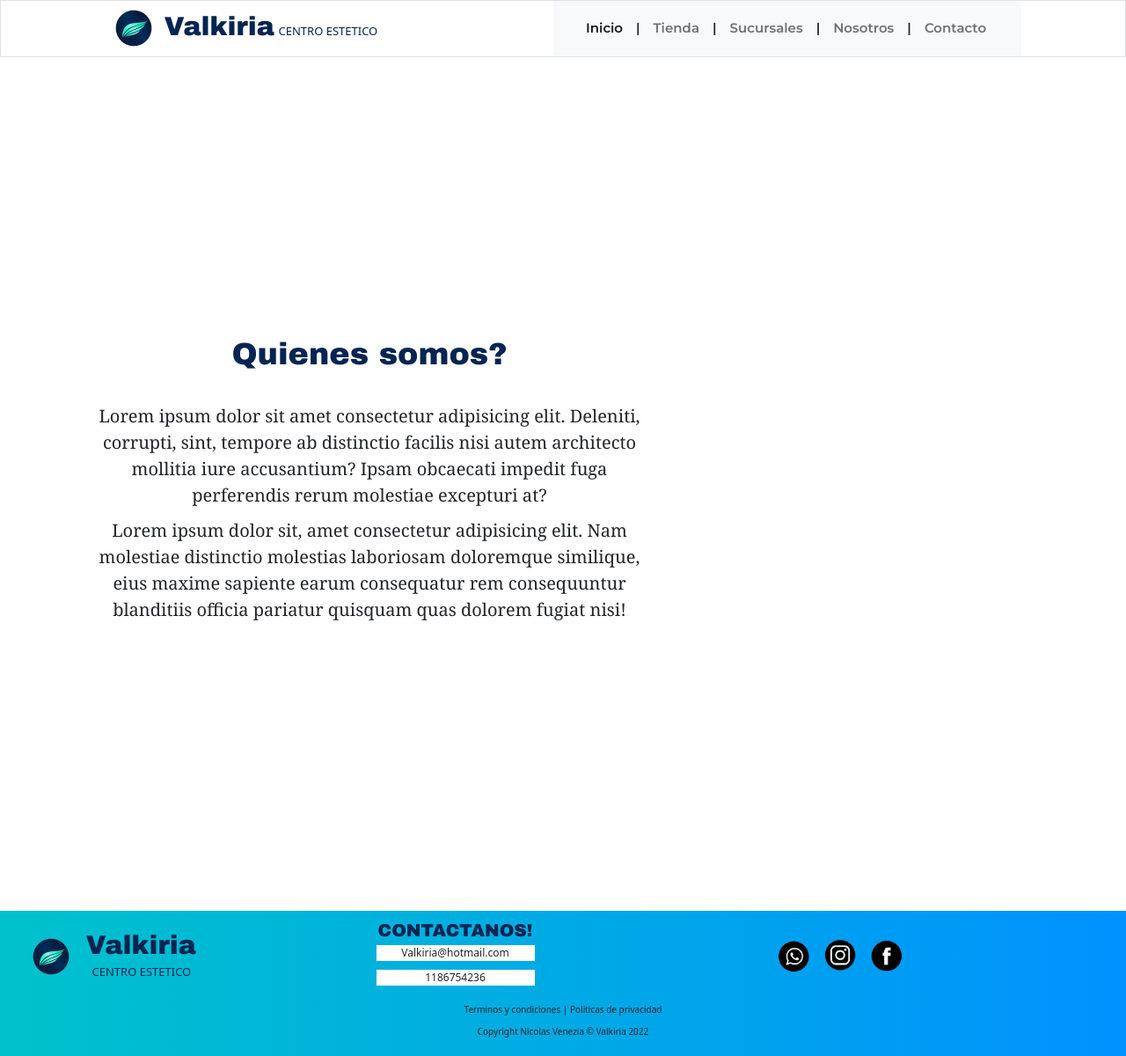
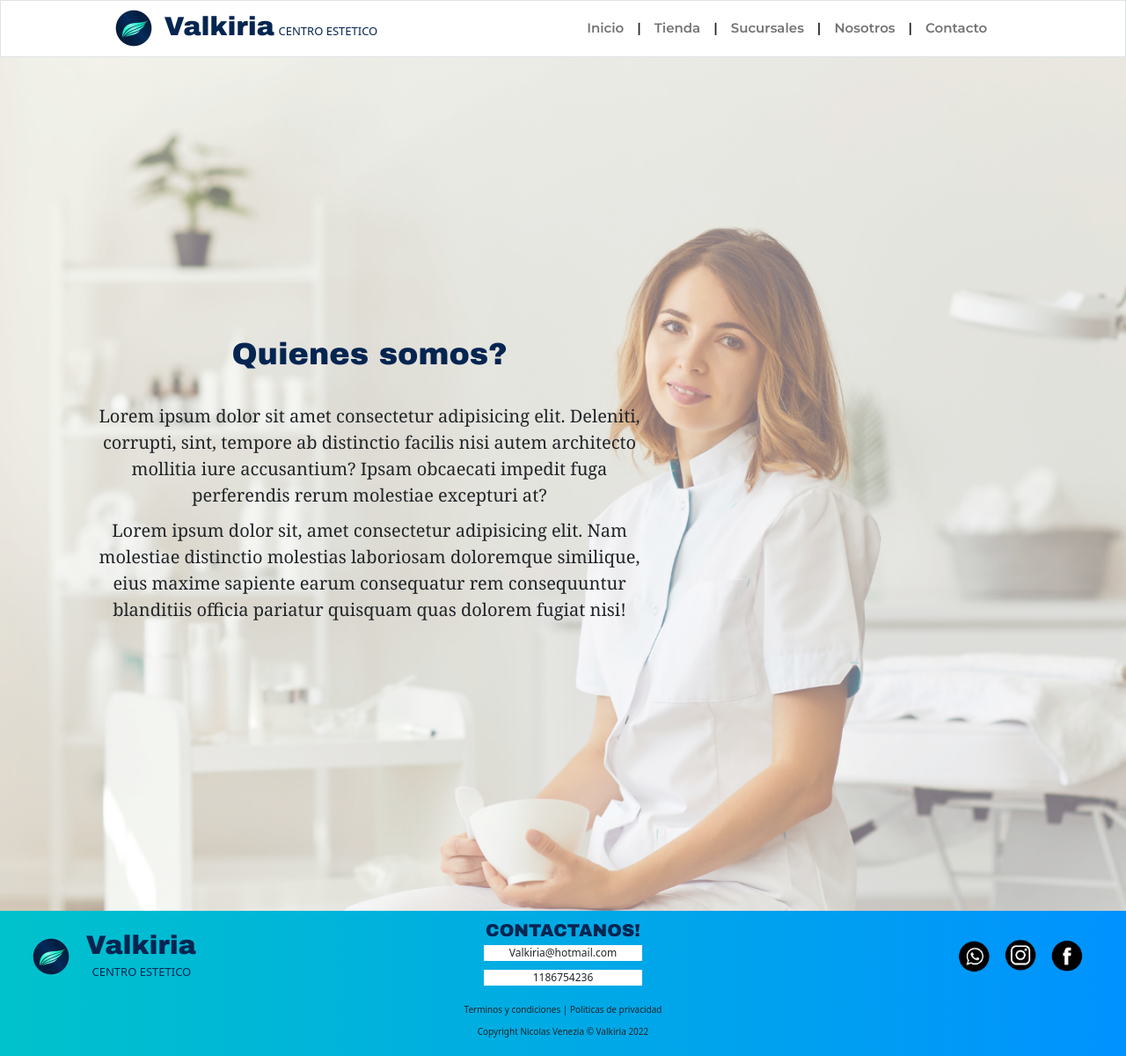
Before and after one commit to Nicovenezia/CentroEstetico-NicolasVenezia, a website: page pag/nosotros.html in a window 1280 px wide. Shown: the whole page at 88% size. Drawn offline with nearby package versions, Linux system fonts and the light colour scheme.

Commit message:
modificaciones

```diff
--- a/css/styles.css
+++ b/css/styles.css
@@ -64,7 +64,7 @@
 SECTION INICIO         SECTION INICIO           SECTION INICIO
 */
 #sectionIndex {
-  background-image: url();
+  background-image: url(../img/logo\ inicio.jpg);
   background-repeat: no-repeat;
   background-position: center;
   background-size: cover;
@@ -171,7 +171,7 @@
 SECTION NOSOTROS        SECTION NOSOTROS           SECTION NOSOTROS
 */
 #imagenFondo {
-  background-image: url();
+  background-image: url(../img/logo\ nosotros.png);
   background-repeat: no-repeat;
   background-position: center;
   background-size: cover;
--- a/pag/nosotros.html
+++ b/pag/nosotros.html
@@ -4,6 +4,10 @@
     <meta charset="UTF-8">
     <meta http-equiv="X-UA-Compatible" content="IE=edge">
     <meta name="viewport" content="width=device-width, initial-scale=1.0">
+    <meta name="keywords" content="DEPILACION, DEFINITIVA, LASER, VELLO, PELO, COMPRAS, ONLINE, SOPRANO, ICE">
+    <meta name="description" content="Obtené la mejor depilación. Contamos con la tecnología más efectiva.
+    ¡Consultá precios ya! Descubrí la verdadera depilación definitiva con Valkiria. ¡Aprovechá nuestros precios web!
+    Última Tecnología. Tratamiento Completo. Servicio Personalizado. Hombres - Mujeres.">
     <link rel="stylesheet" href="../bootstrap-5.1.3-dist/css/bootstrap.min.css">
     <link rel="stylesheet" href="../css/styles.css">
     <link rel="preconnect" href="https://fonts.googleapis.com">
@@ -30,8 +34,9 @@
                 <h3 class="h3Nav">CENTRO ESTETICO</h3>
             </div>
 
-            <nav class="navbar navbarHeader navbar-expand-lg navbar-light bg-light col-5">
-                <div class="container-fluid">
+            <div class="col-5">
+                <nav class="navbar navbar-expand-lg navbar-light">
+                    <div class="container-fluid contenedorNav">
                         <button class="navbar-toggler" type="button" data-bs-toggle="collapse" data-bs-target="#navbarNav" aria-controls="navbarNav" aria-expanded="false" aria-label="Toggle navigation">
                             <span class="navbar-toggler-icon"></span>
                         </button>
@@ -39,28 +44,29 @@
                         <div class="collapse navbar-collapse" id="navbarNav">
                             <ul class="navbar-nav">
                                 <li class="nav-item">
-                                <a class="nav-link active" aria-current="page" href="../index.html">Inicio</a>
+                                    <a class="nav-link rounded" aria-current="page" href="../index.html">Inicio</a>
                                 </li>
                                 |
                                 <li class="nav-item">
-                                <a class="nav-link" href="./tienda.html">Tienda</a>
+                                    <a class="nav-link rounded" href="../pag/tienda.html">Tienda</a>
                                 </li>
                                 |
                                 <li class="nav-item">
-                                <a class="nav-link" href="./sucursales.html">Sucursales</a>
+                                    <a class="nav-link rounded" href="../pag/sucursales.html">Sucursales</a>
                                 </li>
                                 |
                                 <li class="nav-item">
-                                <a class="nav-link" href="./nosotros.html">Nosotros</a>
+                                    <a class="nav-link rounded" href="../pag/nosotros.html">Nosotros</a>
                                 </li>
                                 |
                                 <li class="nav-item">
-                                <a class="nav-link" href="./contacto.html">Contacto</a>
+                                    <a class="nav-link rounded" href="../pag/contacto.html">Contacto</a>
                                 </li>
                             </ul>
                         </div>
                     </div>
                 </nav>
+            </div>
     </header>
 
     <section id="imagenFondo">
@@ -79,10 +85,10 @@
     <footer class="container-fluid">
         <div class="row contenedorFooter">
             <div class="col-1 cajaLogoFooter">
-                <img class="logo" src="../img/logo.png" alt="">
+                <img class="logo" src="../img/logo.png" alt="Valkiria">
             </div>
 
-            <div class="col-3">
+            <div class="col-3 contenedorValkiriaFooter">
                 <div class="cajaValkiriaNav">
                     <h1 class="h1ValkiriaNav">Valkiria</h1>
                 </div>
@@ -92,21 +98,16 @@
                 </div>
             </div>
 
-
-            <div class="col">
-                <div class="cajaContactoFooter">
+            <div class="col cajaContactoFooter">
                     <h2 class="h2Contactanos">CONTACTANOS!</h2>
                     <P class="pContacto">Valkiria@hotmail.com</P>
                     <p class="pContacto">1186754236</p>
             </div>
-            </div>
 
-            <div class="col">
-                <div class="cajaLogoRedesFooter">
-                    <a href="https://wa.me/541133145083"><img class="logoRedes" src="../img/whatsapp.png" alt=""></a>
-                    <a href="https://instagram.com/valkiria_estetica?igshid=NjY2NjE5MzQ="><img class="logoRedes" src="../img/instagram.png" alt=""></a>
-                    <a href="https://www.facebook.com/centroesteticovalkiria"><img class="logoRedes" src="../img/facebook.png" alt=""></a>
-                </div>
+            <div class="col-4 cajaLogoRedesFooter">
+                    <a href="https://wa.me/541133145083"><img class="logoRedes" src="../img/whatsapp.png" alt="whatsapp"></a>
+                    <a href="https://instagram.com/valkiria_estetica?igshid=NjY2NjE5MzQ="><img class="logoRedes" src="../img/instagram.png" alt="instagram"></a>
+                    <a href="https://www.facebook.com/centroesteticovalkiria"><img class="logoRedes" src="../img/facebook.png" alt="facebook"></a>
             </div>
 
             <div class="col-12 contenedorTerminos">
```
Also changed, not shown: index.html (+3 -0 lines), pag/contacto.html (+20 -19 lines), pag/sucursales.html (+18 -19 lines), pag/tienda.html (+19 -19 lines). Lines whose indentation alone changed are shown as unchanged.
